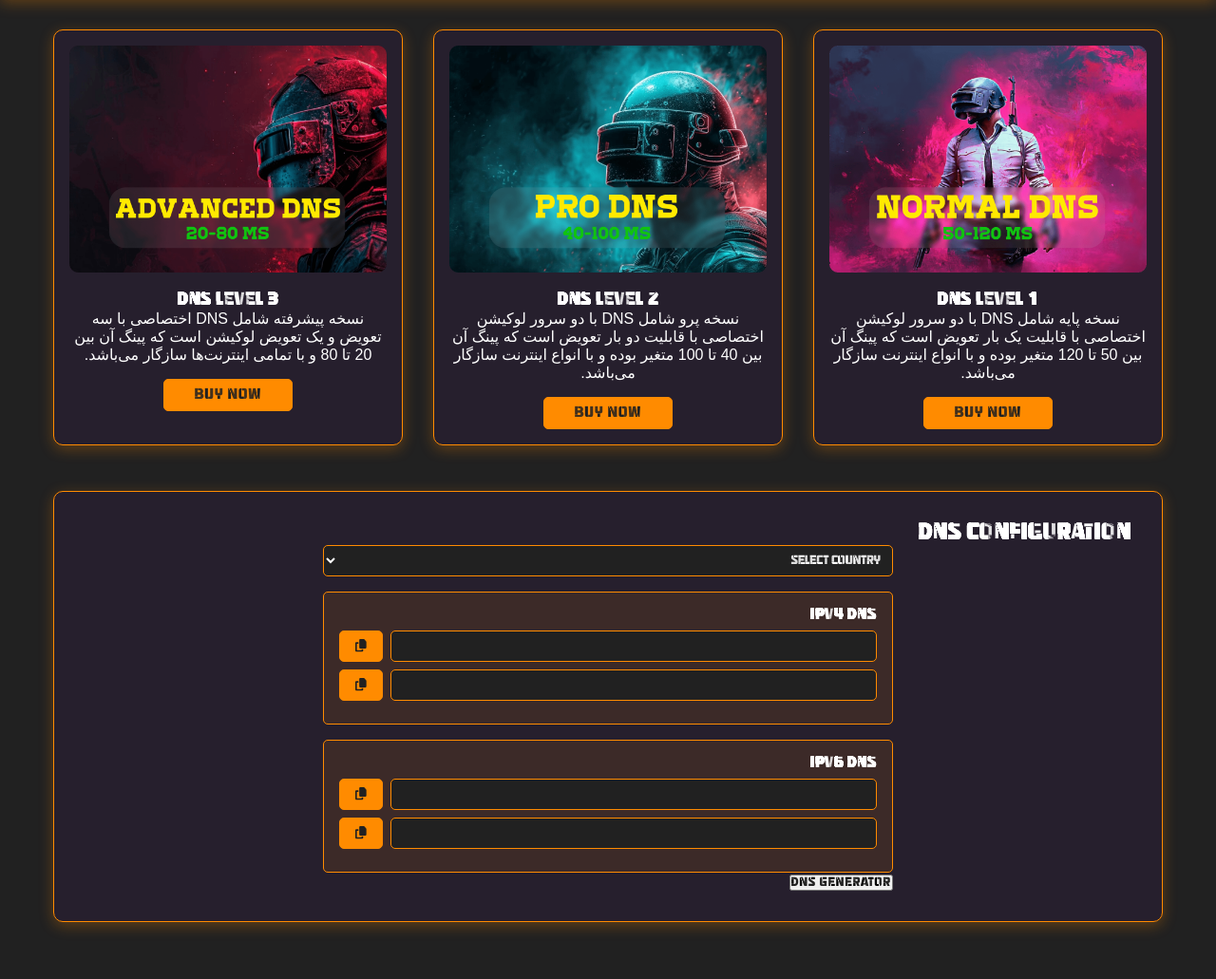
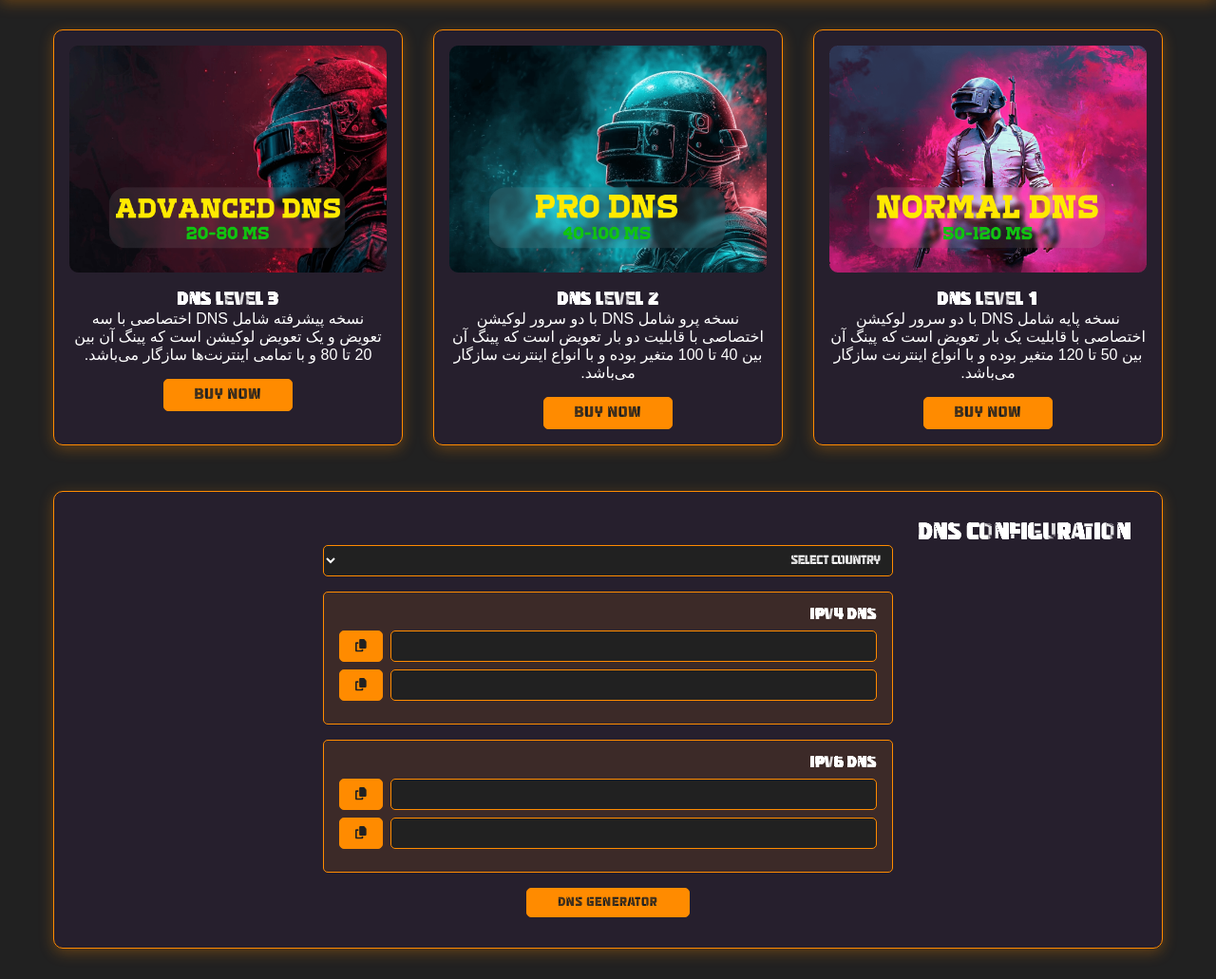
Before and after one commit to amirvictus2024/new-version2025, a plain HTML site: page index.html in a window 1280 px wide. Shown: the part 69-1100 px from the top of the page at 95% size. Before the commit the page ends 1072 px from the top, so only its background shows below. Drawn offline with nearby package versions, Linux system fonts and the light colour scheme; no server answers; a small style sheet from the web is missing.

Commit message:
index.css

```diff
--- a/index/index.css
+++ b/index/index.css
@@ -53,6 +53,29 @@
     border-top-color: var(--accent);
     border-radius: 4px;
     animation: rotate 1.5s linear infinite;
+}
+
+.generate-dns {
+    background-color: var(--accent);
+    border: 1px solid var(--accent);
+    color: var(--background);
+    font-family: 'RDR', sans-serif;
+    letter-spacing: 1px;
+    padding: 0.5rem 2rem;
+    border-radius: 5px;
+    cursor: pointer;
+    margin-top: 1rem;
+    margin-left: auto;
+    margin-right: auto;
+    transition: all 0.3s ease;
+    text-decoration: none;
+    display: block;
+}
+
+.generate-dns:hover {
+    background-color: var(--background);
+    color: var(--accent);
+    box-shadow: 0 4px 15px var(--shadow-color);
 }
 
 * {
```
